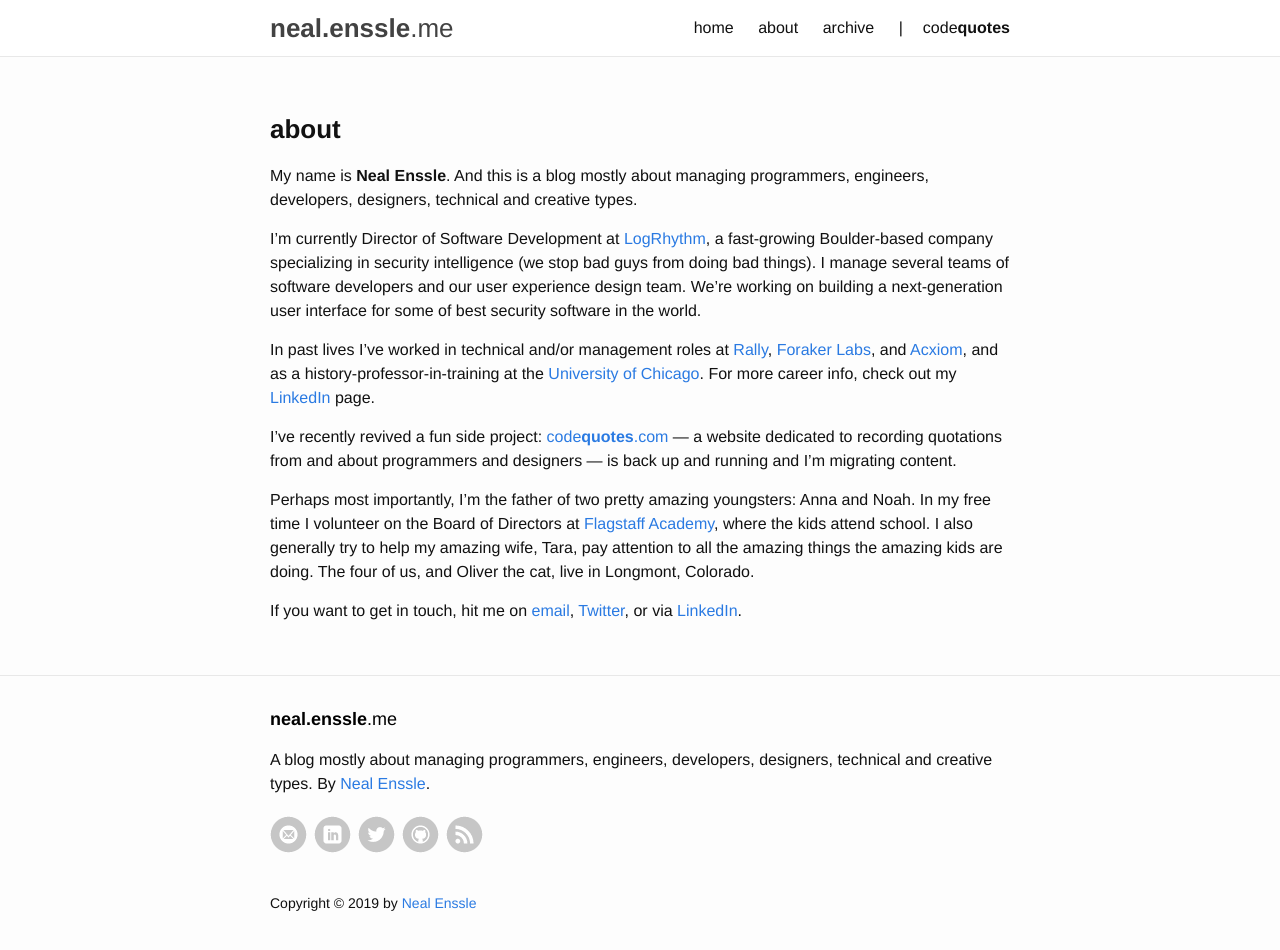
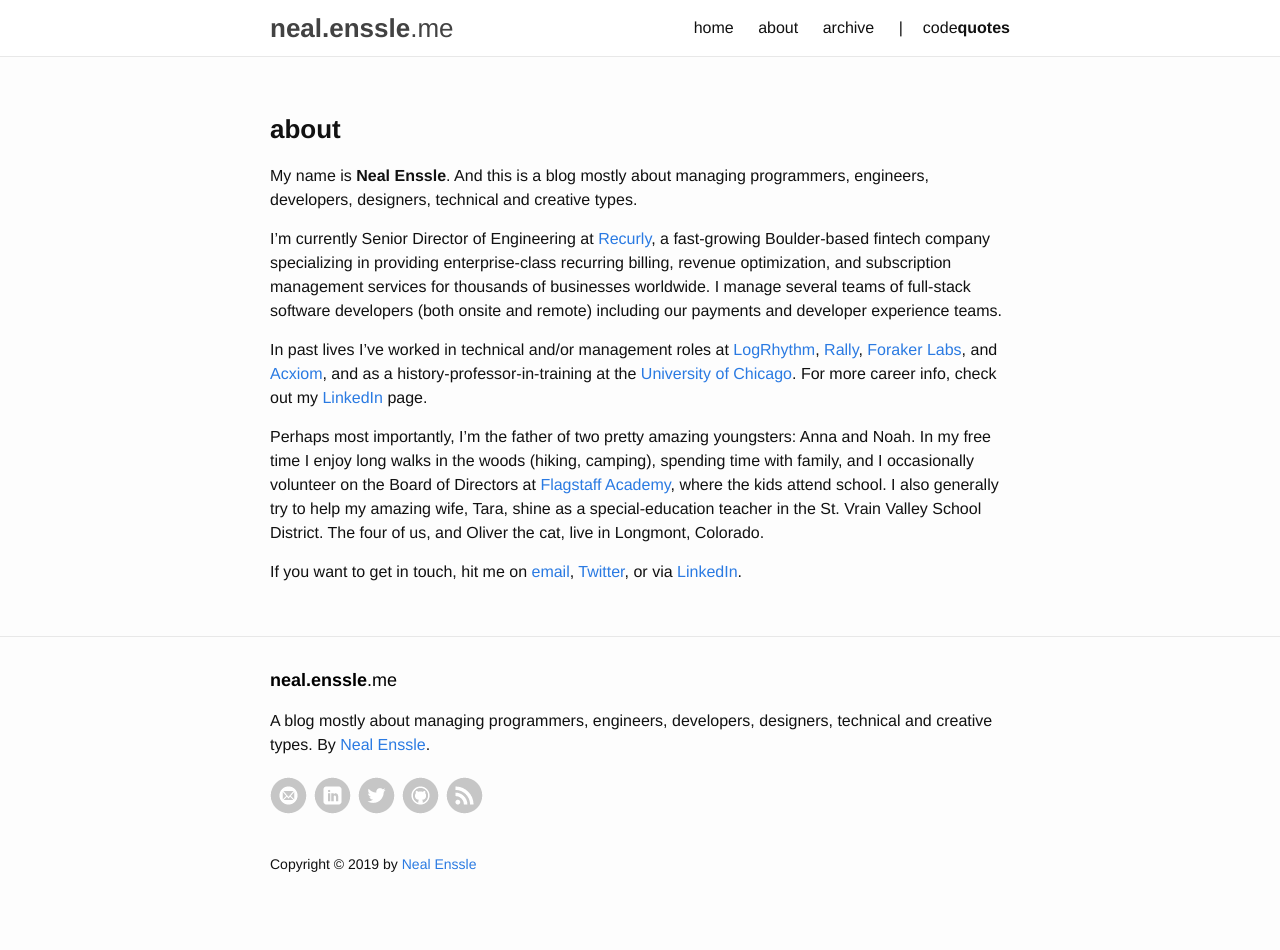
Before and after one commit to nealenssle/nealenssle.github.io, a Jekyll site: the page built from pages/about.md, in a window 1280 px wide and 999 px high. Shown: the top 950 px of the window. Built offline with Jekyll 4.4.1, drawn with Linux system fonts in a browser that asks for light colours.

Commit message:
Update About page to be current.

```diff
--- a/pages/about.md
+++ b/pages/about.md
@@ -6,12 +6,14 @@ permalink: /about/
 
 My name is **Neal Enssle**. And this is a blog mostly about managing programmers, engineers, developers, designers, technical and creative types.
 
-I'm currently Director of Software Development at [LogRhythm](http://www.logrhythm.com), a fast-growing Boulder-based company specializing in security intelligence (we stop bad guys from doing bad things). I manage several teams of software developers and our user experience design team. We're working on building a next-generation user interface for some of best security software in the world.
+I'm currently Senior Director of Engineering at [Recurly](http://www.recurly.com), a fast-growing Boulder-based fintech company specializing in providing enterprise-class recurring billing, revenue optimization, and subscription management services for thousands of businesses worldwide. I manage several teams of full-stack software developers (both onsite and remote) including our payments and developer experience teams.
 
-In past lives I've worked in technical and/or management roles at [Rally](http://rally.com), [Foraker Labs](http://www.foraker.com), and [Acxiom](http://acxiom.com), and as a history-professor-in-training at the [University of Chicago](http://uchicago.edu). For more career info, check out my [LinkedIn](https://www.linkedin.com/in/nealenssle) page.
+In past lives I've worked in technical and/or management roles at [LogRhythm](http://www.logrhythm.com), [Rally](http://rally.com), [Foraker Labs](http://www.foraker.com), and [Acxiom](http://acxiom.com), and as a history-professor-in-training at the [University of Chicago](http://uchicago.edu). For more career info, check out my [LinkedIn](https://www.linkedin.com/in/nealenssle) page.
 
+<!--
 I've recently revived a fun side project: <a href="http://codequotes.com">code<strong>quotes</strong>.com</a> &mdash; a website dedicated to recording quotations from and about programmers and designers &mdash; is back up and running and I'm migrating content.
+-->
 
-Perhaps most importantly, I'm the father of two pretty amazing youngsters: Anna and Noah. In my free time I volunteer on the Board of Directors at [Flagstaff Academy](http://flagstaffacademy.org), where the kids attend school. I also generally try to help my amazing wife, Tara, pay attention to all the amazing things the amazing kids are doing. The four of us, and Oliver the cat, live in Longmont, Colorado.
+Perhaps most importantly, I'm the father of two pretty amazing youngsters: Anna and Noah. In my free time I enjoy long walks in the woods (hiking, camping), spending time with family, and I occasionally volunteer on the Board of Directors at [Flagstaff Academy](http://flagstaffacademy.org), where the kids attend school. I also generally try to help my amazing wife, Tara, shine as a special-education teacher in the St. Vrain Valley School District. The four of us, and Oliver the cat, live in Longmont, Colorado.
 
 If you want to get in touch, hit me on [email](mail&#116;&#111;&#58;%&#54;5&#110;ssl&#101;+&#37;77eb&#64;&#103;%6Dail&#46;c%&#54;Fm), [Twitter](http://twitter.com/nealenssle), or via [LinkedIn](https://www.linkedin.com/in/nealenssle).
```
